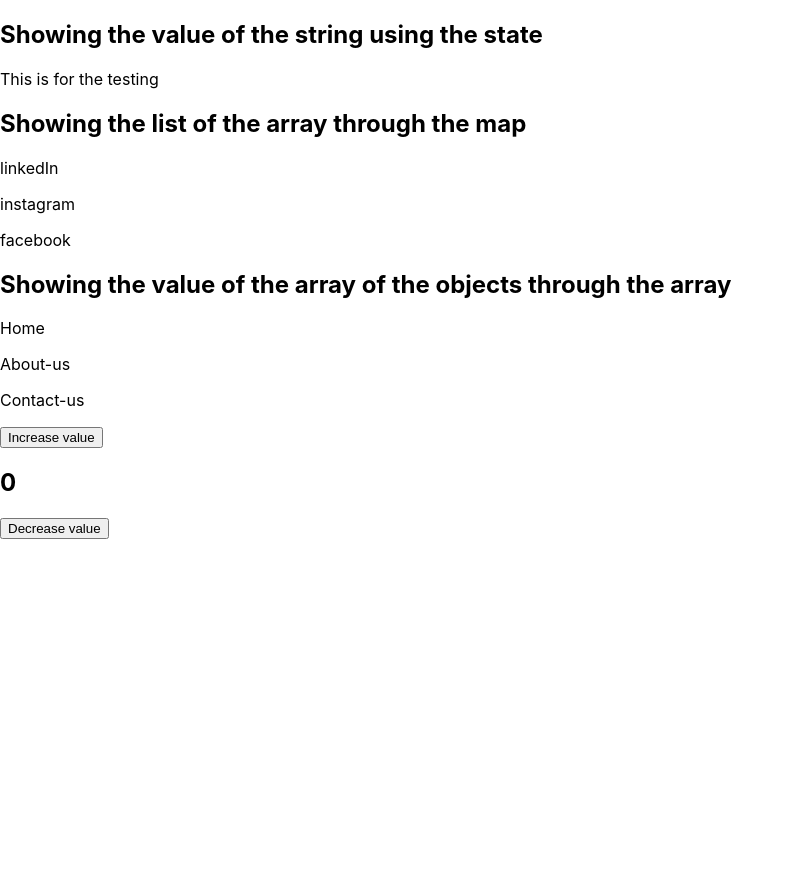
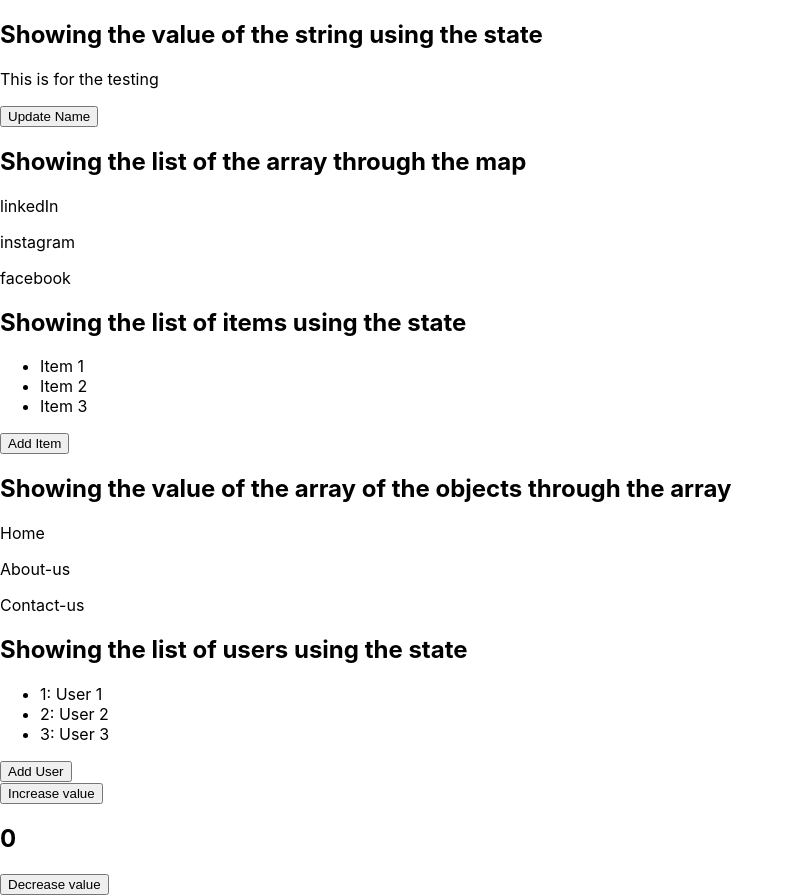
Before and after one commit to radialcode-learn/clear-guide-for-code, a React (Create React App) app: page / in a window 1280 px wide. Shown: the whole page, without its empty margins (0-794 px from the left). Before the commit the page ends 800 px from the top, so only its background shows below. Built offline with nearby package versions, Linux system fonts and the light colour scheme.

Commit message:
resolved all Todo points

```diff
--- a/src/components/UseStateWithArray.jsx
+++ b/src/components/UseStateWithArray.jsx
@@ -1,13 +1,22 @@
 import React, { useState } from "react";
 
-// TODO: I don't see the usecase of using useState here. Let's not confuse with these terms. You can simply add socialList
-// as props @neharadialcode486 or create a variable import of this.
 const UseStateWithArray = () => {
-  const [socialList, setSocialList] = useState([
+  const socialList = [
     "linkedIn",
     "instagram",
     "facebook",
-  ]);
+  ]
+
+  // Initialize state with an array of items
+  const [items, setItems] = useState(["Item 1", "Item 2", "Item 3"]);
+
+  // Function to add a new item to the items array
+  const addItem = () => {
+    // Create a new item based on the current length of the items array
+    const newItem = `Item ${items.length + 1}`;
+    // Update the state by adding the new item to the existing array
+    setItems([...items, newItem]);
+  };
 
   return (
     <>
@@ -15,6 +24,15 @@ const UseStateWithArray = () => {
       {socialList.map((item, i) => {
         return <p key={i}>{item}</p>;
       })}
+
+      {/* Display the list of items managed by the state */}
+      <h2>Showing the list of items using the state</h2>
+      <ul>
+        {items.map((item, index) => (
+          <li key={index}>{item}</li>
+        ))}
+      </ul>
+      <button onClick={addItem}>Add Item</button>
     </>
   );
 };
--- a/src/components/UseStateWithArrayOfObject.jsx
+++ b/src/components/UseStateWithArrayOfObject.jsx
@@ -1,9 +1,8 @@
 import React, { useState } from "react";
 
-// TODO: only use useState if you can write logic for both the variables assignment. In this case, a
-// prop with navList data would be a better approach. @neharadialcode486
 const UseStateWithArrayOfObject = () => {
-  const [navList, setNavList] = useState([
+
+  const navList = [
     {
       title: "Home",
     },
@@ -13,13 +12,41 @@ const UseStateWithArrayOfObject = () => {
     {
       title: "Contact-us",
     },
+  ]
+
+  // Initialize state with an array of user objects
+  const [users, setUsers] = useState([
+    { name: "User 1" },
+    { name: "User 2" },
+    { name: "User 3" }
   ]);
+
+  // Function to add a new user to the users array
+  const addUser = () => {
+    // Create a new user object
+    const newUser = { name: `User ${users.length + 1}` };
+    // Update the state by adding the new user to the existing array
+    setUsers([...users, newUser]);
+  };
+
   return (
     <>
       <h2>Showing the value of the array of the objects through the array</h2>
       {navList.map((item, i) => {
         return <p key={i}>{item.title}</p>;
       })}
+
+      {/* Display the list of user managed by the state */}
+      <h2>Showing the list of users using the state</h2>
+      <ul>
+        {users.map((user, index) => (
+          <li key={user.id}>
+            {index + 1}: {user.name}
+          </li>
+        ))}
+      </ul>
+      {/* Button to add a new user to the list */}
+      <button onClick={addUser}>Add User</button>
     </>
   );
 };
--- a/src/components/UseStateWithString.jsx
+++ b/src/components/UseStateWithString.jsx
@@ -1,14 +1,18 @@
 import React, { useState } from "react";
 
-// TODO: make sure to only declare variable that is used. Why show unused varialbes in training material @neharadialcode486
 const UseStateWithString = () => {
   // THIS IS THE SIMPLE USE OF THE STATE WITH STRING
   const [name, setName] = useState("This is for the testing");
+
+  const updateName = () => {
+    setName("Name has been updated!");
+  };
 
   return (
     <>
       <h2>Showing the value of the string using the state</h2>
       <p>{name}</p>
+      <button onClick={updateName}>Update Name</button>
     </>
   );
 };
```
